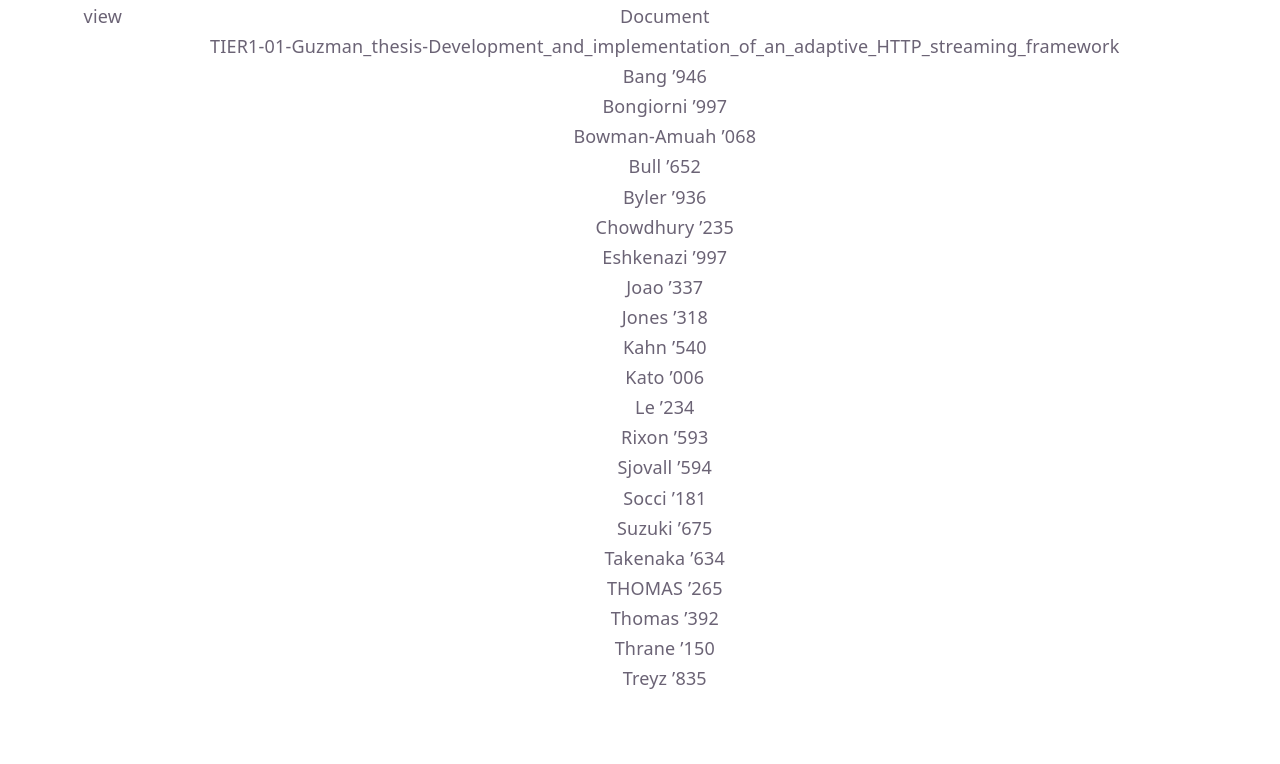
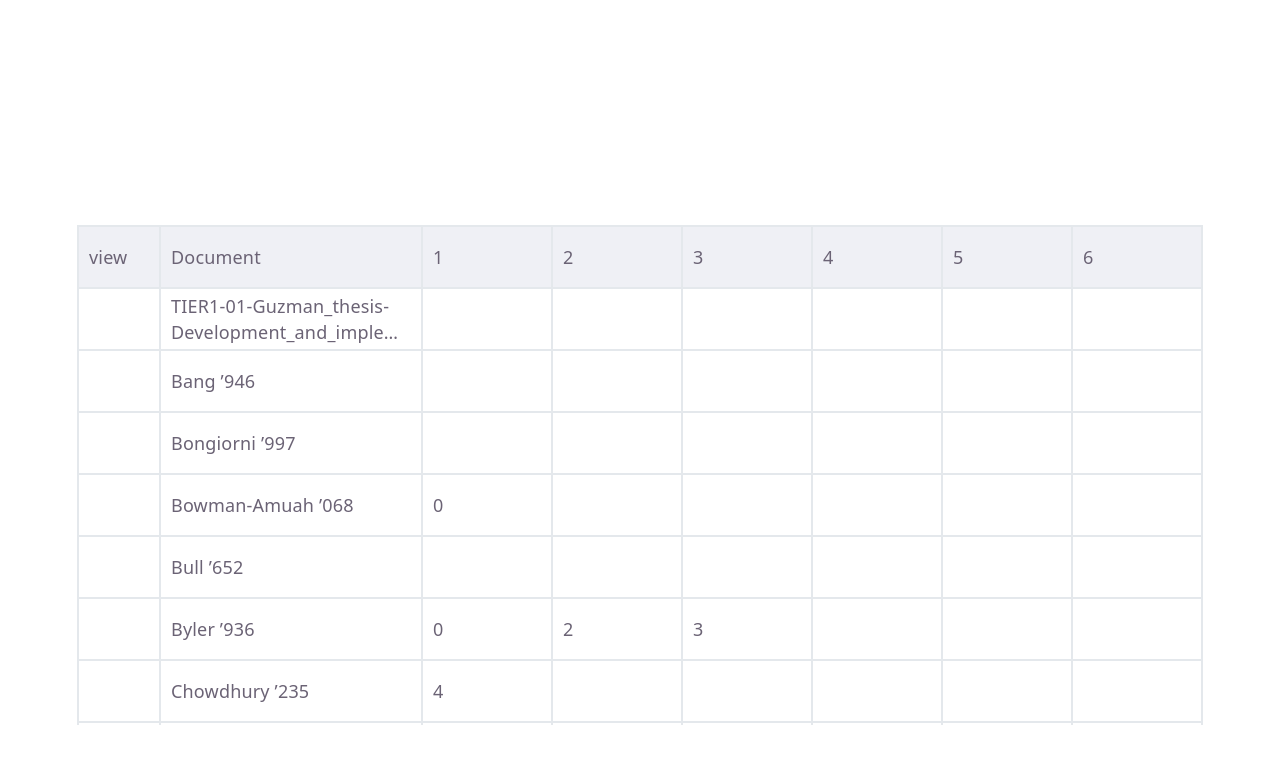
Before and after one commit to AnSBeliaev/interactive-table-in-react, a React (Vite) app: page / in a window 1280 px wide. Shown: the top 764 px of the page. Built offline with nearby package versions, Linux system fonts and the light colour scheme.

Commit message:
feat: add sticky header and tags columns

```diff
--- /dev/null
+++ b/src/components/Table/Table.module.css
@@ -0,0 +1,6 @@
+.table-container {
+    max-height: 500px;
+    height: 100%;
+    overflow-y: auto;
+    margin-top: 20%;
+}
--- a/src/components/Table/Table.tsx
+++ b/src/components/Table/Table.tsx
@@ -1,27 +1,62 @@
 import { TableRow } from './components';
 import { TableHead } from './components';
-import { STATIC_COLUMNS } from './constants/columns';
-import type { ColumnItem, TableData, TableRowItem } from './types';
+import { STATIC_COLUMNS as staticColumns } from './constants/columns';
+
+import styles from './Table.module.css';
+
+import type { TableData, TableRowItem, Tag } from './types';
 
 type TableProps = {
   data: TableData;
 };
 
-export const Table = (props: TableProps) => {
+const isTag = (value: string | number | Tag | null): value is Tag => {
+  return Boolean(value && typeof value === 'object' && 'allExcerpt' in value);
+};
+
+type NormalisedTableRowItem = TableRowItem & { tagsByOrder?: Tag[] };
+
+export const Table = ({ data }: TableProps) => {
+  const normalizedDocuments: NormalisedTableRowItem[] = data.documents.map((document) => {
+    const tagsByOrder: Tag[] = [];
+    const documentEntries: [string, string | number | Tag | null][] = Object.entries(document);
+
+    documentEntries.forEach((item) => {
+      const value = item[1];
+      if (isTag(value)) {
+        tagsByOrder.push(value);
+      }
+    });
+
+    return {
+      ...document,
+      tagsByOrder: [...tagsByOrder],
+    };
+  });
+
+  const dynamicColumns = data.tagsForHeader.map((tag) => {
+    return tag.order;
+  });
+  const allColumns = [...staticColumns, ...dynamicColumns];
   return (
+    <div className={styles['table-container']}>
       <table>
         <thead>
           <tr>
-          {STATIC_COLUMNS.map((headItem: ColumnItem) => {
+            {allColumns.map((headItem) => {
+              if (typeof headItem === 'number') {
+                return <TableHead key={headItem} item={String(headItem + 1)} />;
+              }
               return <TableHead key={headItem.dataIndex} item={headItem.title} />;
             })}
           </tr>
         </thead>
         <tbody>
-        {props.data.documents?.map((tableRowItem: TableRowItem) => {
-          return <TableRow key={tableRowItem.id} data={tableRowItem} columns={STATIC_COLUMNS} />;
+          {normalizedDocuments?.map((tableRowItem: NormalisedTableRowItem) => {
+            return <TableRow key={tableRowItem.id} data={tableRowItem} columns={allColumns} />;
           })}
         </tbody>
       </table>
+    </div>
   );
 };
--- /dev/null
+++ b/src/components/Table/components/TableHead/TableHead.module.css
@@ -0,0 +1,6 @@
+.head-td {
+    background-color: var(--header-tag-bg);
+    position: sticky;
+    top: 0;
+    z-index: 2;
+}
--- a/src/components/Table/components/TableHead/TableHead.tsx
+++ b/src/components/Table/components/TableHead/TableHead.tsx
@@ -1,7 +1,13 @@
+import styles from './TableHead.module.css';
+
 type TableHeadProps = {
   item: string;
 };
 
 export const TableHead = (props: TableHeadProps) => {
-  return <td title={props.item}>{props.item}</td>;
+  return (
+    <td title={props.item} className={styles['head-td']}>
+      {props.item}
+    </td>
+  );
 };
--- /dev/null
+++ b/src/components/Table/components/TableRow/TableRow.module.css
@@ -0,0 +1,15 @@
+.cell-view {
+    width: 60px;
+    position: sticky;
+    left: 0;
+    background-color: var(--table-tag-bg);
+}
+
+.cell-name {
+    width: 240px;
+    max-width: 240px;
+    position: sticky;
+    left: 0;
+    text-overflow: ellipsis;
+    background-color: var(--table-tag-bg);
+}
--- a/src/components/Table/components/TableRow/TableRow.tsx
+++ b/src/components/Table/components/TableRow/TableRow.tsx
@@ -1,14 +1,31 @@
-import type { ColumnItem, TableRowItem } from '../../types';
+import type { ColumnItem, TableRowItem, Tag } from '../../types';
+import styles from './TableRow.module.css';
 
-type TableRowProps = {
-  data: TableRowItem;
-  columns: ColumnItem[];
+type NormalisedTableRowItem = TableRowItem & { tagsByOrder?: Tag[] };
+type TableRow = {
+  data: NormalisedTableRowItem & { view?: string };
+  columns: (number | ColumnItem)[];
 };
 
-export const TableRow = ({ data, columns }: TableRowProps) => (
-  <tr>
-    {columns.map((column) => (
-      <td key={column.dataIndex}>{column.dataIndex ? data[column.dataIndex] : ''}</td>
-    ))}
-  </tr>
-);
+export const TableRow = ({ data, columns }: TableRow) => {
+  return (
+    <tr>
+      {columns.map((column) => {
+        const cellValue =
+          typeof column !== 'number'
+            ? column.dataIndex
+              ? data[column.dataIndex]
+              : ''
+            : data.tagsByOrder?.[column]?.order;
+        return (
+          <td
+            key={typeof column !== 'number' ? column.dataIndex : column}
+            className={styles[`cell-${typeof column !== 'number' ? column.dataIndex : column}`]}
+          >
+            {cellValue}
+          </td>
+        );
+      })}
+    </tr>
+  );
+};
--- a/src/components/Table/constants/columns.ts
+++ b/src/components/Table/constants/columns.ts
@@ -3,6 +3,7 @@ import type { ColumnItem } from '../types';
 export const STATIC_COLUMNS: ColumnItem[] = [
   {
     title: 'view',
+    dataIndex: 'view',
   },
   {
     title: 'Document',
--- a/src/components/Table/types.ts
+++ b/src/components/Table/types.ts
@@ -19,7 +19,6 @@ export type TableRowItem = {
   customName: string | null;
   projectDocumentId: number;
   allTags: number;
-  tagsByOrder?: { [order: number]: Tag | undefined };
 };
 
 export type ExcerptsCount = {
@@ -43,10 +42,10 @@ export type TagsForHeader = {
 export type TableData = {
   documents: TableRowItem[];
   excerptsCount: ExcerptsCount[];
-  tagsForHeader: { [order: number]: TagsForHeader }[];
+  tagsForHeader: TagsForHeader[];
 };
 
 export type ColumnItem = {
   title: string;
-  dataIndex?: 'name' | 'customName' | 'notes' | 'allTags';
+  dataIndex?: 'name' | 'customName' | 'notes' | 'allTags' | 'view';
 };
--- a/src/index.css
+++ b/src/index.css
@@ -1,15 +1,8 @@
 :root {
   --text: #6b6375;
-  --text-h: #08060d;
-  --bg: #fff;
-  --border: #e5e4e7;
-  --code-bg: #f4f3ec;
-  --accent: #aa3bff;
-  --accent-bg: rgba(170, 59, 255, 0.1);
-  --accent-border: rgba(170, 59, 255, 0.5);
-  --social-bg: rgba(244, 243, 236, 0.5);
-  --shadow:
-    rgba(0, 0, 0, 0.1) 0 10px 15px -3px, rgba(0, 0, 0, 0.05) 0 4px 6px -2px;
+  --header-tag-bg: #EFF0F5;
+  --table-tag-bg: #fff;
+  --border: #e4e8ec;
 
   --sans: system-ui, 'Segoe UI', Roboto, sans-serif;
   --heading: system-ui, 'Segoe UI', Roboto, sans-serif;
@@ -17,9 +10,7 @@
 
   font: 18px/145% var(--sans);
   letter-spacing: 0.18px;
-  color-scheme: light dark;
   color: var(--text);
-  background: var(--bg);
   font-synthesis: none;
   text-rendering: optimizeLegibility;
   -webkit-font-smoothing: antialiased;
@@ -49,7 +40,6 @@ h1,
 h2 {
   font-family: var(--heading);
   font-weight: 500;
-  color: var(--text-h);
 }
 
 h1 {
@@ -73,3 +63,24 @@ h2 {
 p {
   margin: 0;
 }
+
+td {
+  border: 2px solid var(--border);
+  height: 60px;
+  overflow: hidden;
+  text-align: start;
+  padding: 0 10px;
+}
+
+tr {
+  height: 60px;
+}
+
+thead {
+  border-radius: 15px;
+}
+
+table {
+  border-collapse: collapse;
+  width: 100%;
+}
```
Lines whose indentation alone changed are shown as unchanged.
